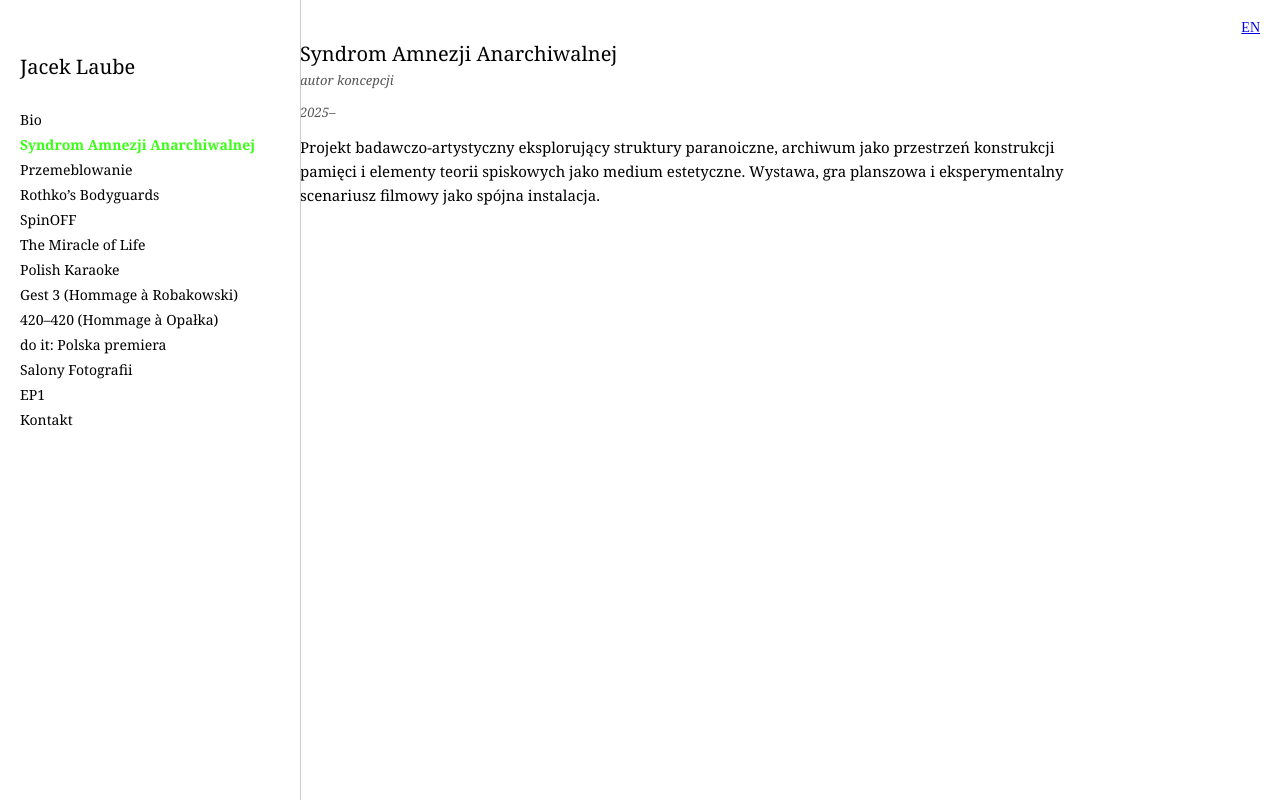
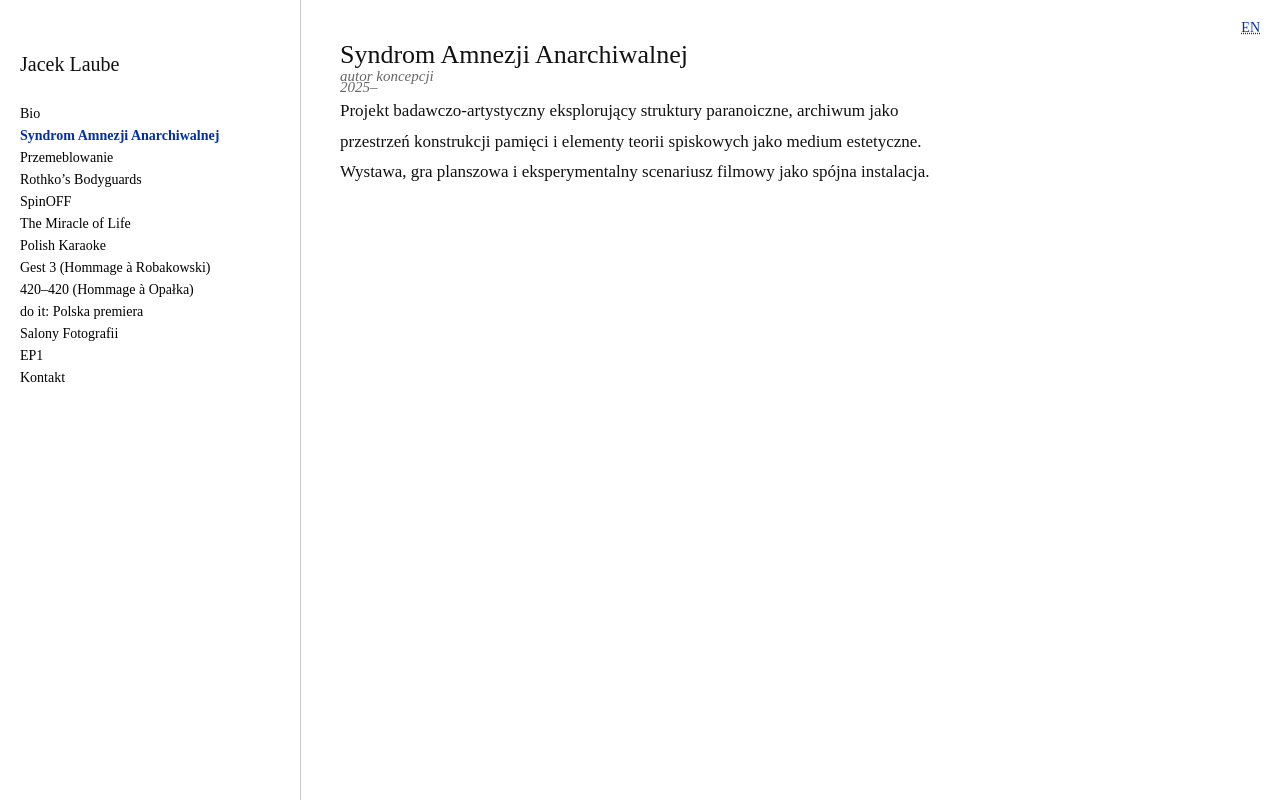
Before and after one commit to lahonano/portfolio, a plain HTML site: page index.html in a window 1280 px wide. Drawn offline with nearby package versions, Linux system fonts and the light colour scheme.

Commit message:
Update index.html

```diff
--- a/index.html
+++ b/index.html
@@ -9,20 +9,18 @@
 <style>
 body {
   margin: 0;
-      padding: 0;
-      font-family: Georgia, serif;
+  font-family: 'Times New Roman', serif;
   display: flex;
-      background-color: white;
-      color: black;
+  background: #fff;
+  color: #111;
 }
 #menu {
   width: 260px;
   padding: 40px 20px;
-      background-color: white;
   border-right: 1px solid #ccc;
+  position: fixed;
   height: 100vh;
   overflow-y: auto;
-      position: fixed;
 }
 #menu h1 {
   font-size: 20px;
@@ -37,33 +35,61 @@
   margin-bottom: 6px;
 }
 #menu a.active {
-      color: #39ff14;
+  color: #002fa7;
   font-weight: bold;
 }
 #content {
-      margin-left: 260px;
+  margin-left: 300px;
   padding: 40px;
   max-width: 800px;
-    }
-    .project-title {
-      font-size: 20px;
-      margin-bottom: 4px;
-    }
-    .project-meta {
-      font-size: 13px;
-      font-style: italic;
-      color: #555;
-      margin-bottom: 14px;
-    }
-    .project-desc {
-      font-size: 15px;
-      line-height: 1.6;
 }
 .section {
   display: none;
 }
 .section.active {
   display: block;
+}
+.project-title {
+  font-size: 26px;
+  margin-bottom: 4px;
+}
+.project-meta {
+  font-style: italic;
+  font-size: 15px;
+  color: #666;
+  margin-top: -6px;
+}
+.project-desc {
+  font-size: 17px;
+  line-height: 1.8;
+  max-width: 70ch;
+  margin-bottom: 30px;
+}
+a {
+  color: #002fa7;
+  text-decoration: underline dotted;
+}
+.gallery {
+  display: flex;
+  flex-wrap: wrap;
+  gap: 20px;
+  margin-top: 20px;
+}
+.gallery img {
+  width: 280px;
+  height: auto;
+  border: 1px solid #ccc;
+  box-shadow: 0 2px 6px rgba(0,0,0,0.1);
+  transition: transform 0.2s;
+}
+.gallery img:hover {
+  transform: scale(1.03);
+}
+.lang-switch {
+  position: fixed;
+  top: 20px;
+  right: 20px;
+  font-family: 'Times New Roman', serif;
 }
 </style>
 <link href="https://cdnjs.cloudflare.com/ajax/libs/lightbox2/2.11.4/css/lightbox.min.css" rel="stylesheet"/><style>
```
Lines whose indentation alone changed are shown as unchanged.
